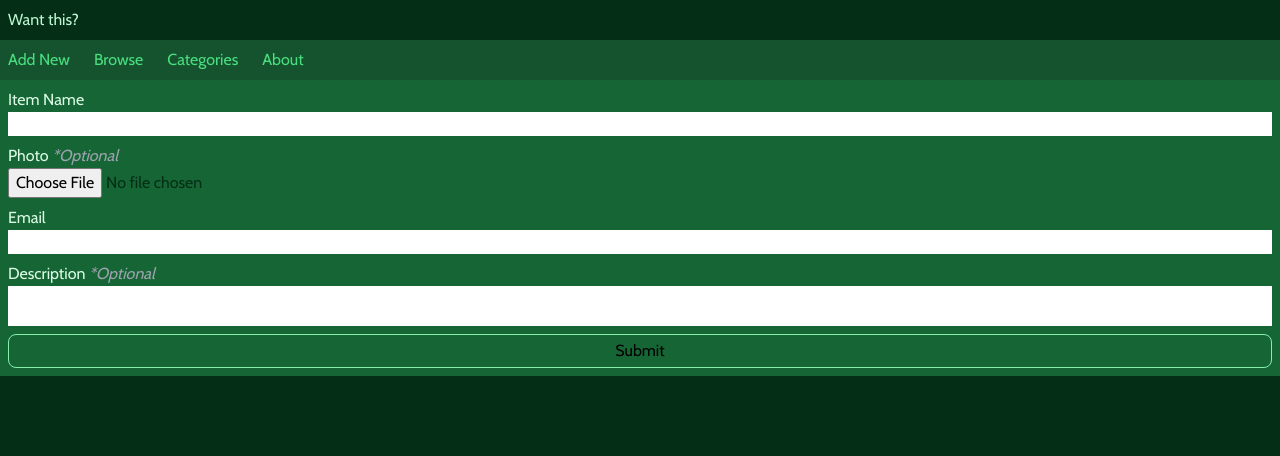
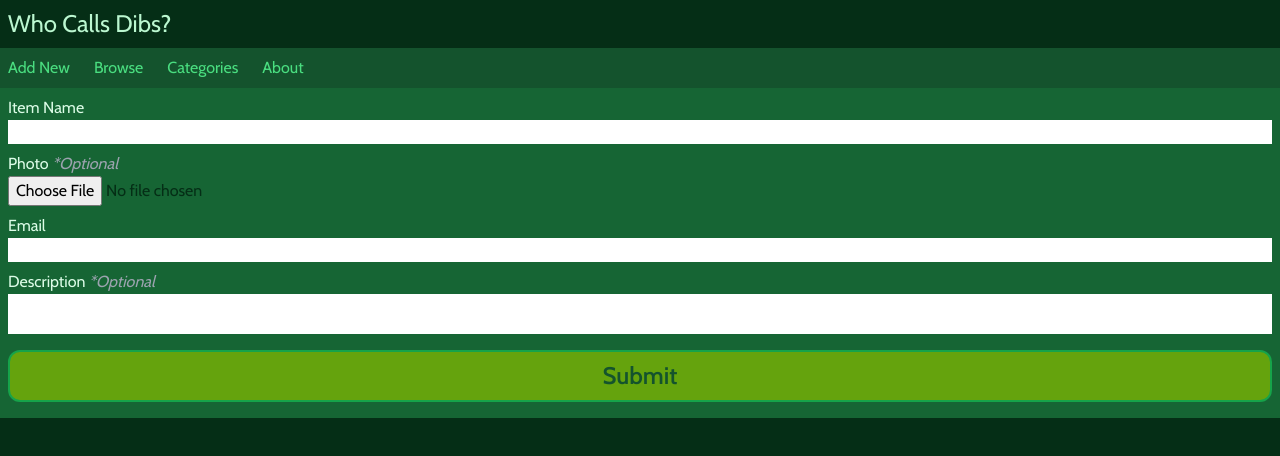
Before and after one commit to vkanicka/WhoCallsDibs, a Next.js app: page /add in a window 1280 px wide. Shown: the top 456 px of the page. Built offline with nearby package versions, Linux system fonts and the light colour scheme; no server answers.

Commit message:
Add filter placeholder, change header title meta title and description, change button styles

```diff
--- a/src/app/add/page.tsx
+++ b/src/app/add/page.tsx
@@ -54,7 +54,10 @@ const AddItem = () => {
                 <label>Description <span className='text-gray-400 italic'>*Optional</span></label>
                 <input maxLength={300} id="description" name='description' className="text-green-950 p-2 text-left justify-start align-top text-wrap row-span-5 flex-wrap whitespace-pre-wrap cols-50 columns-10" type='text'></input>
             </div>
-            <button className="border p-1 border-solid border-green-300 rounded-lg hover:font-bold" type="submit">Submit</button>
+            {/* <button className="border p-1 border-solid border-green-300 rounded-lg hover:font-bold" type="submit">Submit</button> */}
+            <div className='bg-green-800 sticky bottom-0 top-0 left-0 right-0 w-full py-2'>
+                <button type='submit' className='text-2xl w-full bg-lime-600 px-4 py-2 border-2 rounded-xl border-green-600 border-solid text-green-900 font-semibold'>Submit</button>
+            </div>
         </form>
     )
 }
--- a/src/app/browse/page.tsx
+++ b/src/app/browse/page.tsx
@@ -17,7 +17,9 @@ const Browse = () => {
 
     return (
         <div>
-            <h1 className='text-lg font-bold mb-4'>Browse</h1>
+            <div className='flex justify-between'>
+                <h1 className='text-2xl font-bold mb-4 text-green-400'>Browse</h1>
+            </div>
             <div className='grid grid-cols-2 md:grid-cols-3 lg:grid-cols-4 xl:grid-cols-6 w-full gap-2'>
                 {!!allItems?.length ? allItems.filter(item=>!item.isDibbed).map((item, index) => {
                     return <ItemCard key={index} item={item} />
@@ -25,6 +27,9 @@ const Browse = () => {
                     <p>Loading...</p>
                 )}
             </div>
+            <div className='bg-green-800 sticky bottom-0 top-0 left-0 right-0 w-full py-2'>
+                <button className='text-2xl w-full bg-lime-600 px-4 py-2 border-2 rounded-xl border-green-600 border-solid text-green-900 font-semibold'>Filter</button>
+            </div>
         </div>
     )
 }
--- a/src/app/item/[id]/page.tsx
+++ b/src/app/item/[id]/page.tsx
@@ -39,8 +39,8 @@ const ItemPage = () => {
         <div className="flex flex-col">
             {!!item ? (
                 <div className="flex flex-col">
-                    <p>{item.ItemName}</p>
-                    <div>
+                    <p className="text-green-950 text-2xl">{item.ItemName}</p>
+                    <div className="flex justify-center">
                         {item.ImageURL && (
                             <Image
                                 className="place-self-center w-1/2 md:w-1/2 lg:w-1/3 xl:w-1/4 py-2 rounded-xl aspect-square object-cover"
--- a/src/app/layout.tsx
+++ b/src/app/layout.tsx
@@ -11,8 +11,8 @@ const cabin = Cabin({
 
 
 export const metadata: Metadata = {
-  title: "Want this?",
-  description: "Generated by create next app",
+  title: "Who calls dibs?",
+  description: "A virtual space to post and call dibs on previously owned items with people you know",
 };
 
 export default function RootLayout({
@@ -23,8 +23,10 @@ export default function RootLayout({
   return (
     <html className={`${cabin.className} h-screen`} lang="en">
       <body className='min-h-screen w-screen min-w-[375px] overflow-x-hidden bg-green-950'>
-        <Header />
-        <Subnav />
+        <div className="sticky top-0 right-0 left-0">
+          <Header />
+          <Subnav />
+        </div>
         <div className="bg-green-800 h-full flex flex-col p-2">
           {children}
         </div>
--- a/src/components/header.tsx
+++ b/src/components/header.tsx
@@ -3,7 +3,7 @@ const Header = () => {
     return (
         <header className="w-full bg-green-950 fixed p-2 text-green-200">
             <Link href='/'>
-                <h1>Want this?</h1>
+                <h1 className='text-2xl'>Who Calls Dibs?</h1>
             </Link>
         </header>
     )
--- a/src/components/subnav.tsx
+++ b/src/components/subnav.tsx
@@ -2,7 +2,7 @@ import Link from "next/link"
 
 const Subnav = () => {
     return (
-        <nav className="bg-green-900 p-2 pt-12 flex text-green-400 gap-6">
+        <nav className="bg-green-900 p-2 pt-14 flex text-green-400 gap-6">
             <Link href='/add/'>Add New</Link>
             <Link href='/browse/'>Browse</Link>
             <Link href='/categories/'>Categories</Link>
```
